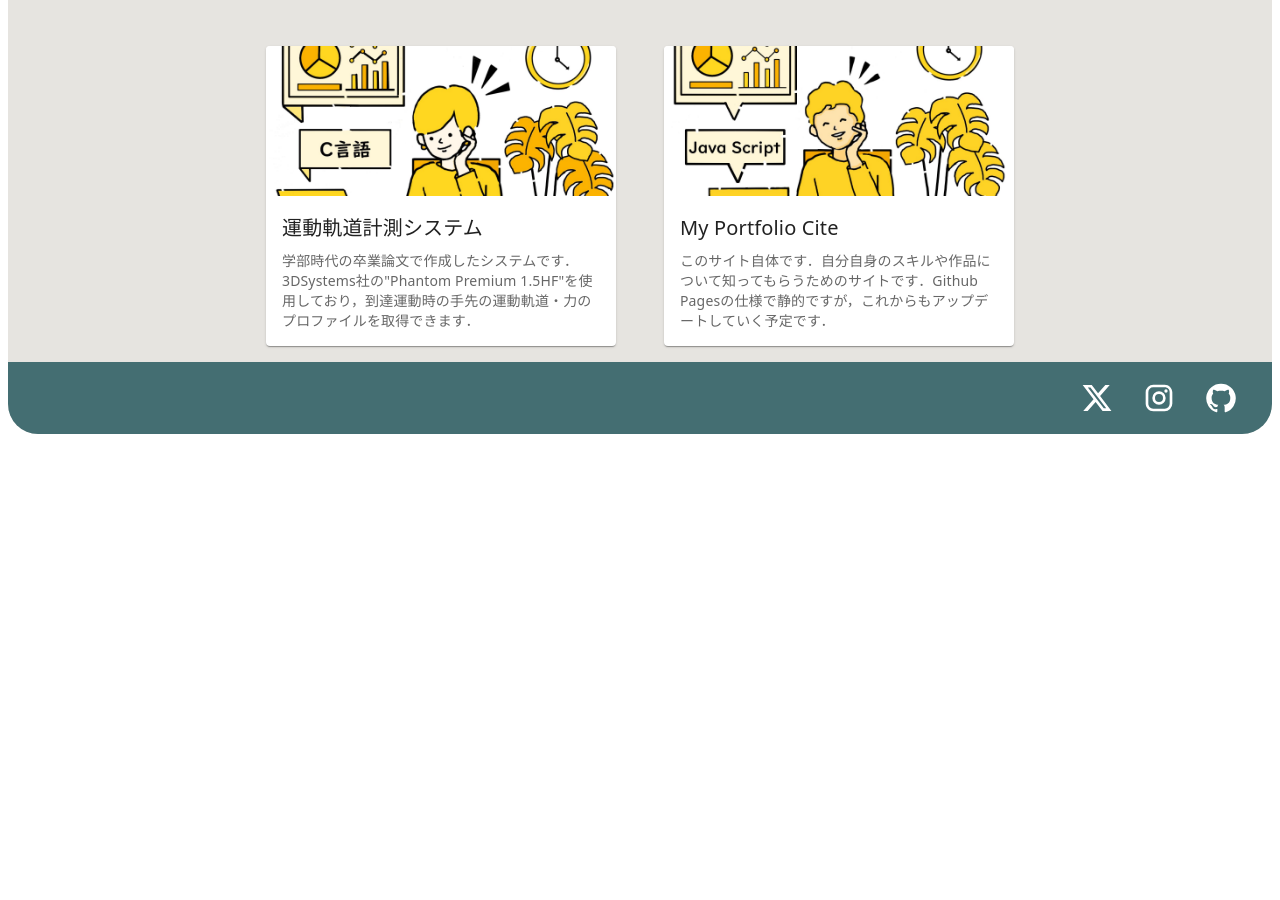
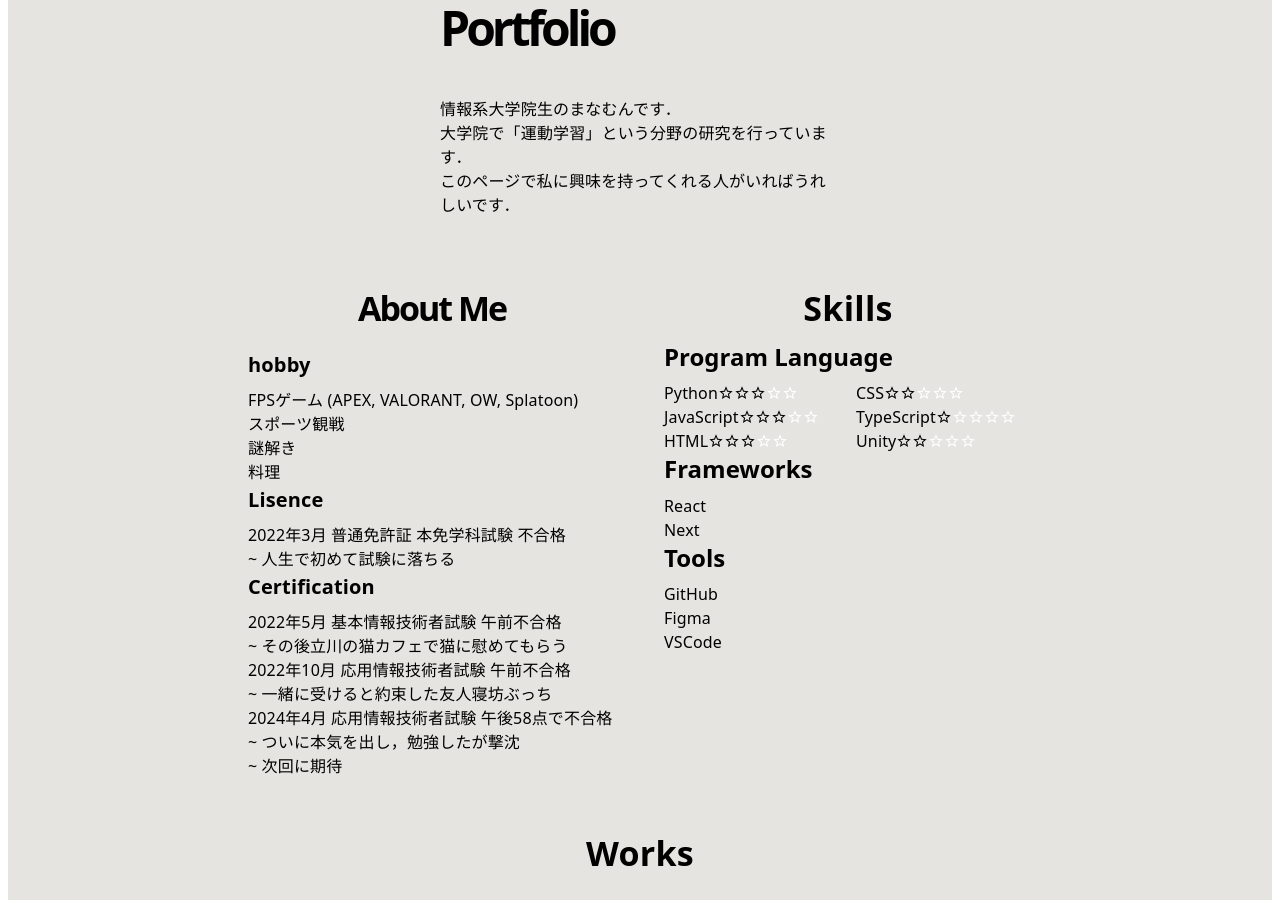
Before and after one commit to manamun/MyPortfolio, a Next.js app in the folder portfolio-cite/: page / in a window 1280 px wide. Shown: the part 488-1388 px from the top of the page. Before the commit the page ends 930 px from the top, so only its background shows below. Built offline with nearby package versions, Linux system fonts and the light colour scheme.

Commit message:
大先生からの教えを活かす

```diff
--- a/portfolio-cite/app/components/Aboutme/Aboutme.js
+++ b/portfolio-cite/app/components/Aboutme/Aboutme.js
@@ -2,6 +2,8 @@ import Box from "@mui/material/Box";
 import Image from "next/image";
 import Grid2 from "@mui/material/Grid2";
 import Typography from "@mui/material/Typography";
+import List from "@mui/material/List";
+import ListItem from "@mui/material/ListItem";
 import React from "react";
 import SkillsList from "./SkillList/SkillList";
 
@@ -10,32 +12,25 @@ export default function AboutMe() {
         <>
         <Box
         sx={{
-                padding: "30px 0",
             display: "flex",
-                alignItems: "center",
+            alignContent: "center",
             justifyContent: "center",
-
         }}
         >
-            <Grid2 container spacing={2}
-                    sx={{
-                        display: "flex",
-                        justifyContent: "center",
-                    }}>
-                <Grid2  xs={12} md={6} maxWidth="400px">
+
         <Box
             sx = {{
                 display: "flex",
-                            justifyContent: "center"
+                justifyContent: "center",
+                flexDirection: "column",
             }}>
             <img
                 src="./images/Icon.png"
                 alt="My Icon"
-                            height="300"
+                height="400"
             />
-                    </Box>
         <Typography
-                            variant="h4"
+            variant="h3"
             component="h1"
             gutterBottom
             sx={{
@@ -43,12 +38,13 @@ export default function AboutMe() {
                 width: "400px",
                 display: "flex",
                 justifyContent: "center",
+                marginTop: 3,
                 }}
             fontWeight="fontWeightBold"
             fontFamily="system-ui"
-                            letterSpacing={-2}
+            letterSpacing={-4}
         >
-                            Manamun`s Portfolio
+            Manamun&apos;s Portfolio
         </Typography>
         <Typography
             variant="body1"
@@ -57,24 +53,103 @@ export default function AboutMe() {
                 width: "400px",
                 display: "flex",
                 justifyContent: "center",
+                marginTop: 3,
             }}
             fontFamily="system-ui"
         >
-                        I am a student engineer.
-                        You can see my past works and programs.
-                        You can jump to github by clicking on my works.
-                        I am looking forward to creating more and more interesting things in the future.
+        情報系大学院生のまなむんです．<br/>
+        大学院で「運動学習」という分野の研究を行っています．
+        <br/>このページで私に興味を持ってくれる人がいればうれしいです．
         </Typography>
+        </Box>
+        </Box>
+        <Box
+            sx={{
+                padding: "30px 0",
+                display: "flex",
+                alignItems: "center",
+                justifyContent: "center",
+            }}
+        >
+
+            <Grid2 container spacing={2}
+                    sx={{
+                        display: "flex",
+                        justifyContent: "center",
+                    }}>
+                <Grid2  xs={12} md={6}
+                    sx={{
+                        padding: 2,
+                        width:"400px",
+                    }}>
+                        <Typography
+                            variant="h4"
+                            component="h1"
+                            gutterBottom
+                            sx={{
+                                maxWidth: "400px",
+                                display: "flex",
+                                justifyContent: "center",
+                                marginTop: 3,
+                            }}
+                            fontWeight="fontWeightBold"
+                            fontFamily="system-ui"
+                            letterSpacing={-2}
+                        >
+                            About Me
+                        </Typography>
+                        <List >
+                            <ListItem disablePadding>
+                            <Typography variant="h6" component="h2" gutterBottom fontFamily="system-ui" fontWeight="fontWeightBold">hobby</Typography>
+                            </ListItem>
+                            <ListItem disablePadding>
+                            <Typography variant="body1" fontFamily="system-ui">
+                                FPSゲーム (APEX, VALORANT, OW, Splatoon)<br/>
+                                スポーツ観戦<br/>
+                                謎解き<br/>
+                                料理
+                            </Typography>
+                            </ListItem>
+                            <ListItem disablePadding>
+                            <Typography variant="h6" component="h2" gutterBottom fontFamily="system-ui" fontWeight="fontWeightBold">Lisence</Typography>
+                            </ListItem>
+                            <Typography variant="body1" fontFamily="system-ui">
+                                2022年3月 普通免許証 本免学科試験 不合格<br/>
+                                ~ 人生で初めて試験に落ちる
+                            </Typography>
+                            <ListItem disablePadding>
+                            <Typography variant="h6" component="h2" gutterBottom fontFamily="system-ui" fontWeight="fontWeightBold">Certification</Typography>
+                            </ListItem>
+                            <ListItem disablePadding>
+                            <Typography variant="body1" fontFamily="system-ui">
+                                2022年5月 基本情報技術者試験 午前不合格<br/>
+                                ~ その後立川の猫カフェで猫に慰めてもらう
+                            </Typography>
+                            </ListItem>
+                            <ListItem disablePadding>
+                            <Typography variant="body1" fontFamily="system-ui">
+                                2022年10月 応用情報技術者試験 午前不合格<br/>
+                                ~ 一緒に受けると約束した友人寝坊ぶっち
+                            </Typography>
+                            </ListItem>
+                            <ListItem disablePadding>
+                            <Typography variant="body1" fontFamily="system-ui">
+                                2024年4月 応用情報技術者試験 午後58点で不合格<br/>
+                                ~ ついに本気を出し，勉強したが撃沈<br/>
+                                ~ 次回に期待
+                            </Typography>
+                            </ListItem>
+                        </List>
+
                 </Grid2>
                 <Grid2
                     xs={12}
                     md={6}
                     sx={{
-                        display: "flex",
-                        alignItems: "center",
-                        justifyContent: "center"
+                        padding: 2,
+                        width:"400px"
                     }}
-                    maxWidth="400px"
+
                 >
                     <SkillsList />
                 </Grid2>
--- a/portfolio-cite/app/components/Aboutme/SkillList/SkillList.js
+++ b/portfolio-cite/app/components/Aboutme/SkillList/SkillList.js
@@ -1,30 +1,37 @@
 import React from 'react';
 import { Box, Typography, List, ListItem } from '@mui/material';
+import StarIcon from '@mui/icons-material/Star';
+import StarBorderIcon from '@mui/icons-material/StarBorder';
 
-const languages = ['Python', 'JavaScript', 'HTML', 'CSS', 'TypeScript', 'C/C++', 'C#'];
+const languageProficiency = {
+    Python: 3,
+    JavaScript: 3,
+    HTML: 3,
+    CSS: 2,
+    TypeScript: 1,
+    Unity : 3,
+    Unity: 2,
+  };
 const frameworks = ['React', 'Next'];
-const tools = ['GitHub', 'Figma', 'Discord', 'VSCode'];
+const tools = ['GitHub', 'Figma', 'VSCode'];
 
 export default function SkillsList() {
   return (
-    <Box
-    sx={{
-        marginLeft: 4,
-        }}>
+    <Box>
         <Typography
         variant="h4"
         component="h1"
         gutterBottom
         sx={{
             maxWidth: "400px",
-            width: "400px",
             display: "flex",
             justifyContent: "center",
+            marginTop: 3,
         }}
         fontFamily="system-ui"
         fontWeight="fontWeightBold"
         >
-            My Skills
+            Skills
         </Typography>
         <Typography variant="h5" component="h2" gutterBottom fontFamily="system-ui" fontWeight="fontWeightBold">
             Program Language
@@ -35,9 +42,19 @@ export default function SkillsList() {
             columns: 2,
             alignItems: "flex-start"
         }}>
-            {languages.map((language, index) => (
-                <ListItem key={index} sx={{padding: 0}}>
+            {Object.entries(languageProficiency).map(([language,level]) => (
+                <ListItem key={language} sx={{padding: 0}}>
                     <Typography variant="body1" fontFamily="system-ui">{language}</Typography>
+                    {[...Array(level)].map((_, index) => (
+                        <>
+                        <StarBorderIcon fontSize='verysmall' key={index}/>
+                        </>
+                    ))}
+                    {[...Array(5-level)].map((_, index) => (
+                        <>
+                        <StarBorderIcon fontSize='verysmall' key={index} sx={{color: "white"}}/>
+                        </>
+                    ))}
                 </ListItem>
             ))}
         </List>
--- a/portfolio-cite/app/components/Works/Works.js
+++ b/portfolio-cite/app/components/Works/Works.js
@@ -1,4 +1,4 @@
-import { Box, Grid2} from '@mui/material';
+import { Box, Grid2, Typography} from '@mui/material';
 import WorkCard from '../WorkCard/WorkCard';
 import FadeIn from '../FadeIn/FadeIn';
 
@@ -13,18 +13,41 @@ export default function Works() {
         },
         {
           image: './images/WebCite.jpg',
-          title: 'My Portfolio Cite',
-          description: 'このサイト自体です．自分自身のスキルや作品について知ってもらうためのサイトです．Github Pagesの仕様で静的ですが，これからもアップデートしていく予定です．',
+          title: 'My Portfolio Page',
+          description: 'このページ自体です．自分自身のスキルや作品について知ってもらうためのページです．Github Pagesの仕様で静的ですが，これからもアップデートしていく予定です．',
           githubLink: 'https://github.com/manamun/MyPortfolio',
         },
       ];
 
       return (
-        // <FadeIn>
+        //Fadeinにすることも可能
+        <>
             <Box
             sx={{
                 display: "flex",
                 justifyContent: "center",
+            }}>
+                <Typography
+                    variant="h4"
+                    component="h1"
+                    gutterBottom
+                    sx={{
+                        maxWidth: "400px",
+                        width: "400px",
+                        display: "flex",
+                        justifyContent: "center",
+                    }}
+                    fontFamily="system-ui"
+                    fontWeight="fontWeightBold"
+                >
+                    Works
+                </Typography>
+            </Box>
+            <Box
+            sx={{
+                display: "flex",
+                justifyContent: "center",
+                paddingBottom: 10
             }}>
                 <Box
                     sx={{
@@ -46,6 +69,6 @@ export default function Works() {
                     </Grid2>
                 </Box>
             </Box>
-        // </FadeIn>
+        </>
       );
 }
```
Lines whose indentation alone changed are shown as unchanged.
